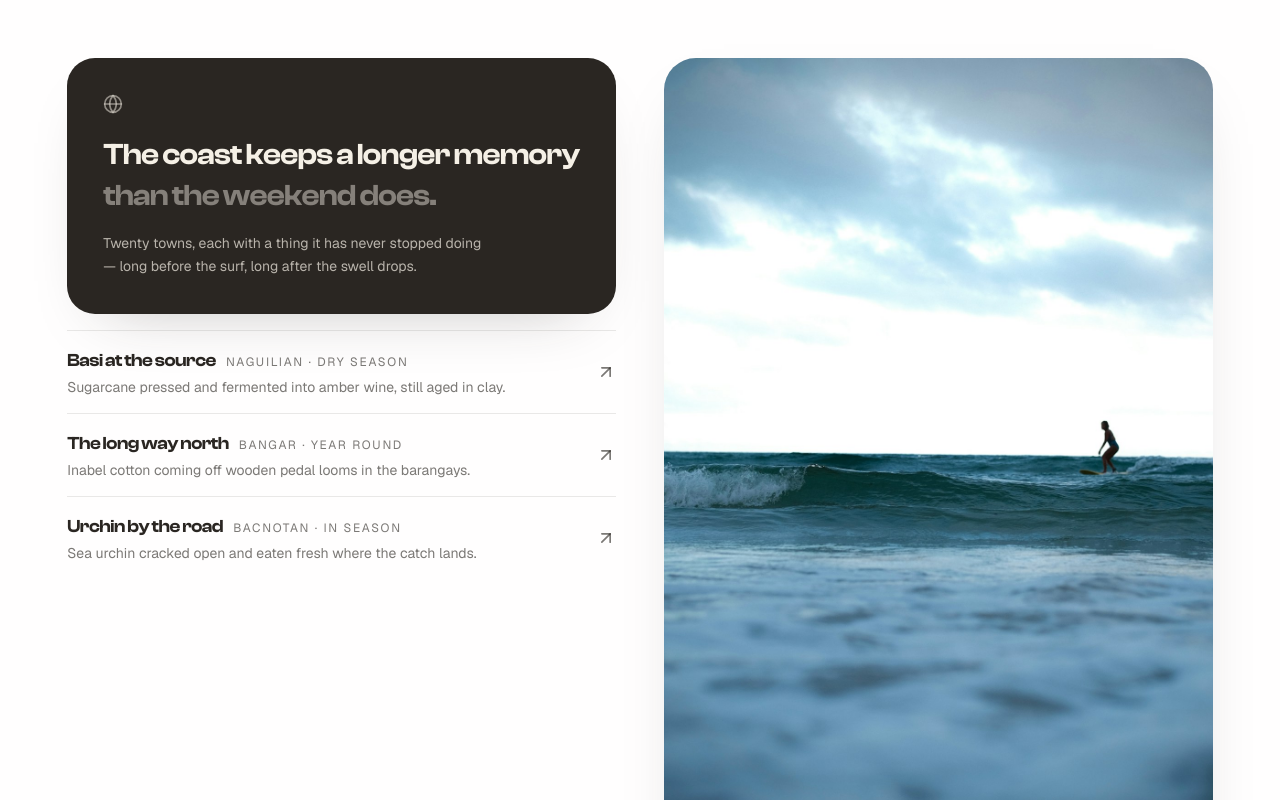
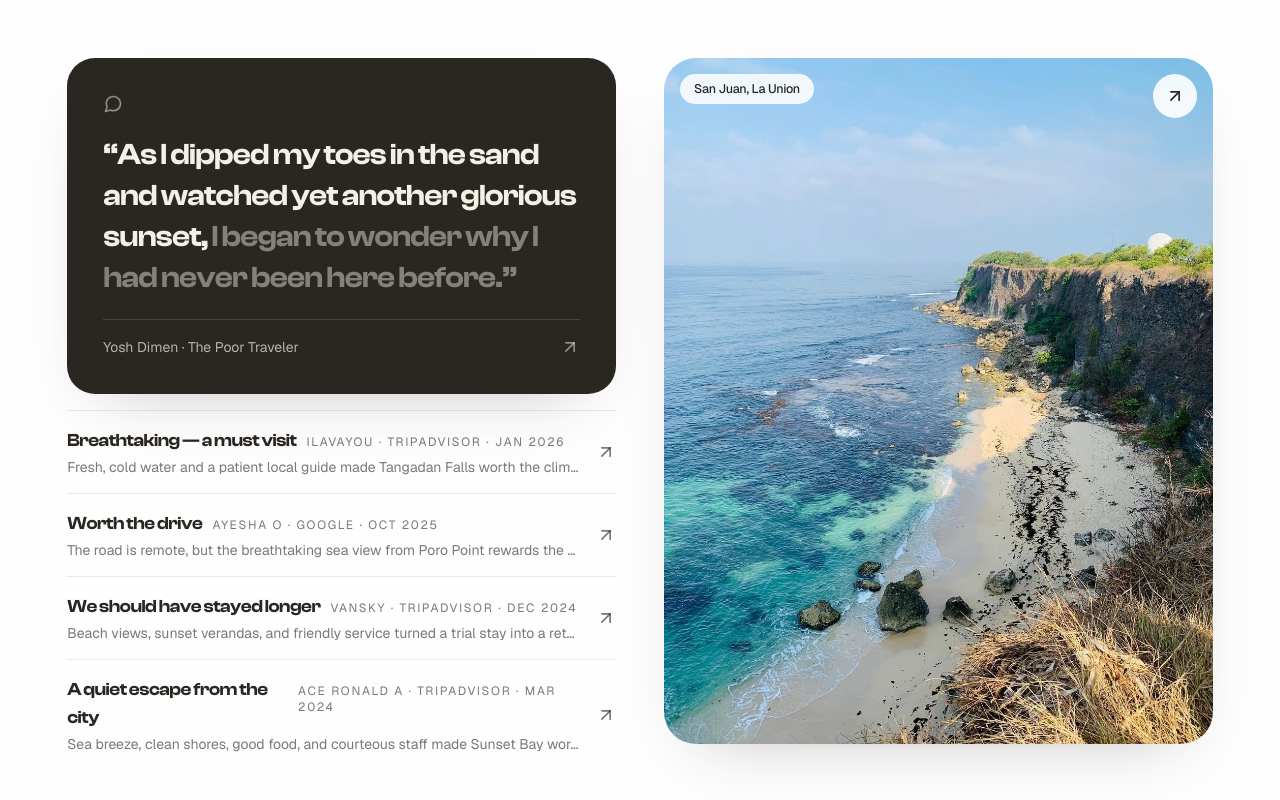
Before and after one commit to lianxxxx/beyond-elyu, a Next.js app: page / in a window 1280 px wide. Shown: the part 4980-5780 px from the top of the page. Built offline with nearby package versions, Linux system fonts and the light colour scheme.

Commit message:
Update visitor notes with sourced reviews

```diff
--- a/src/components/field-notes.tsx
+++ b/src/components/field-notes.tsx
@@ -3,28 +3,39 @@
 // the left, and a big rounded photo on the right. The single dark block
 // gives the white page the contrast rhythm the shot has.
 
-import { FiArrowUpRight, FiGlobe } from "react-icons/fi";
+import Image from "next/image";
+import { FiArrowUpRight, FiMessageCircle } from "react-icons/fi";
 import { Reveal } from "@/components/reveal";
 import { Accent, SectionHeader } from "@/components/section-header";
 
 const NOTES = [
   {
-    title: "Basi at the source",
-    place: "Naguilian",
-    date: "Dry season",
-    note: "Sugarcane pressed and fermented into amber wine, still aged in clay.",
+    title: "Breathtaking — a must visit",
+    place: "Ilavayou · Tripadvisor",
+    date: "Jan 2026",
+    note: "Fresh, cold water and a patient local guide made Tangadan Falls worth the climb.",
+    href: "https://www.tripadvisor.com/Attraction_Review-g9798037-d9792156-Reviews-Tangadan_Falls-Bagulin_La_Union_Province_Ilocos_Region_Luzon.html",
   },
   {
-    title: "The long way north",
-    place: "Bangar",
-    date: "Year round",
-    note: "Inabel cotton coming off wooden pedal looms in the barangays.",
+    title: "Worth the drive",
+    place: "Ayesha O · Google",
+    date: "Oct 2025",
+    note: "The road is remote, but the breathtaking sea view from Poro Point rewards the trip.",
+    href: "https://wanderlog.com/place/details/284527/poro-point",
   },
   {
-    title: "Urchin by the road",
-    place: "Bacnotan",
-    date: "In season",
-    note: "Sea urchin cracked open and eaten fresh where the catch lands.",
+    title: "We should have stayed longer",
+    place: "vansky · Tripadvisor",
+    date: "Dec 2024",
+    note: "Beach views, sunset verandas, and friendly service turned a trial stay into a return plan.",
+    href: "https://www.tripadvisor.com/Hotel_Review-g656268-d6425824-Reviews-Awesome_Hotel-San_Juan_La_Union_Province_Ilocos_Region_Luzon.html",
+  },
+  {
+    title: "A quiet escape from the city",
+    place: "Ace Ronald A · Tripadvisor",
+    date: "Mar 2024",
+    note: "Sea breeze, clean shores, good food, and courteous staff made Sunset Bay worth returning to.",
+    href: "https://www.tripadvisor.com/Hotel_Review-g655794-d1235548-Reviews-Sunset_Bay_Beach_Resort-La_Union_Province_Ilocos_Region_Luzon.html",
   },
 ];
 
@@ -46,15 +57,25 @@ export function FieldNotes() {
           <div className="flex flex-col md:col-span-6">
             <Reveal delay={120}>
               <div className="rounded-[1.75rem] bg-ink p-7 text-cream shadow-soft sm:p-9">
-                <FiGlobe aria-hidden className="size-5 text-cream/50" />
+                <FiMessageCircle aria-hidden className="size-5 text-cream/50" />
                 <p className="mt-5 font-display text-2xl font-semibold leading-snug tracking-tight sm:text-3xl">
-                  The coast keeps a longer memory{" "}
-                  <span className="text-cream/45">than the weekend does.</span>
+                  “As I dipped my toes in the sand and watched yet another glorious
+                  sunset, <span className="text-cream/45">I began to wonder why I had never been here before.”</span>
                 </p>
-                <p className="mt-4 max-w-[42ch] font-body text-sm leading-relaxed text-cream/70">
-                  Twenty towns, each with a thing it has never stopped doing — long
-                  before the surf, long after the swell drops.
-                </p>
+                <a
+                  href="https://www.thepoortraveler.net/2016/07/la-union-beach-san-juan-surf-resort-itinerary-expenses/"
+                  target="_blank"
+                  rel="noreferrer"
+                  className="group mt-5 flex items-center justify-between gap-4 border-t border-cream/15 pt-4"
+                >
+                  <span className="font-body text-sm leading-relaxed text-cream/70">
+                    Yosh Dimen · The Poor Traveler
+                  </span>
+                  <FiArrowUpRight
+                    aria-hidden
+                    className="size-5 shrink-0 text-cream/50 transition-transform group-hover:-translate-y-0.5 group-hover:translate-x-0.5 group-hover:text-cream"
+                  />
+                </a>
               </div>
             </Reveal>
 
@@ -62,7 +83,9 @@ export function FieldNotes() {
               {NOTES.map((n) => (
                 <li key={n.title}>
                   <a
-                    href="#towns"
+                    href={n.href}
+                    target="_blank"
+                    rel="noreferrer"
                     className="group flex items-center justify-between gap-4 border-t border-ink/10 py-4"
                   >
                     <span className="min-w-0">
@@ -90,13 +113,26 @@ export function FieldNotes() {
 
           {/* Right: the big photo */}
           <Reveal delay={160} className="md:col-span-6">
-            <figure className="group h-full overflow-hidden rounded-[2rem] shadow-soft">
-              <img
-                src="/img/surfer.jpg"
-                alt="A lone surfer reading a gray-blue swell off the La Union coast at first light."
-                className="h-full min-h-[22rem] w-full object-cover transition-transform duration-[1200ms] ease-[cubic-bezier(0.16,1,0.3,1)] group-hover:scale-[1.03]"
-                loading="lazy"
+            <figure className="group relative aspect-[4/5] overflow-hidden rounded-[2rem] shadow-soft">
+              <Image
+                src="/img/visitor-notes-lakbaypinas.jpg"
+                alt="Visitors relaxing by the beach in San Juan, La Union."
+                fill
+                sizes="(min-width: 768px) 50vw, 100vw"
+                className="object-cover transition-transform duration-[1200ms] ease-[cubic-bezier(0.16,1,0.3,1)] group-hover:scale-[1.03]"
               />
+              <span className="absolute left-4 top-4 rounded-full bg-card/85 px-3.5 py-1.5 font-body text-[0.78rem] font-medium tracking-tight text-ink backdrop-blur-md">
+                San Juan, La Union
+              </span>
+              <a
+                href="https://lakbaypinas.com/wp-content/uploads/2025/09/snapins-ai_2236020728088282455.jpg"
+                target="_blank"
+                rel="noreferrer"
+                aria-label="Open the Visitor Notes photo source"
+                className="absolute right-4 top-4 inline-flex size-11 items-center justify-center rounded-full bg-card/90 text-ink backdrop-blur-md transition-colors hover:bg-ink hover:text-cream"
+              >
+                <FiArrowUpRight aria-hidden className="size-5" />
+              </a>
             </figure>
           </Reveal>
         </div>
```
Also changed, not shown: public/img/visitor-notes-lakbaypinas.jpg (added).
